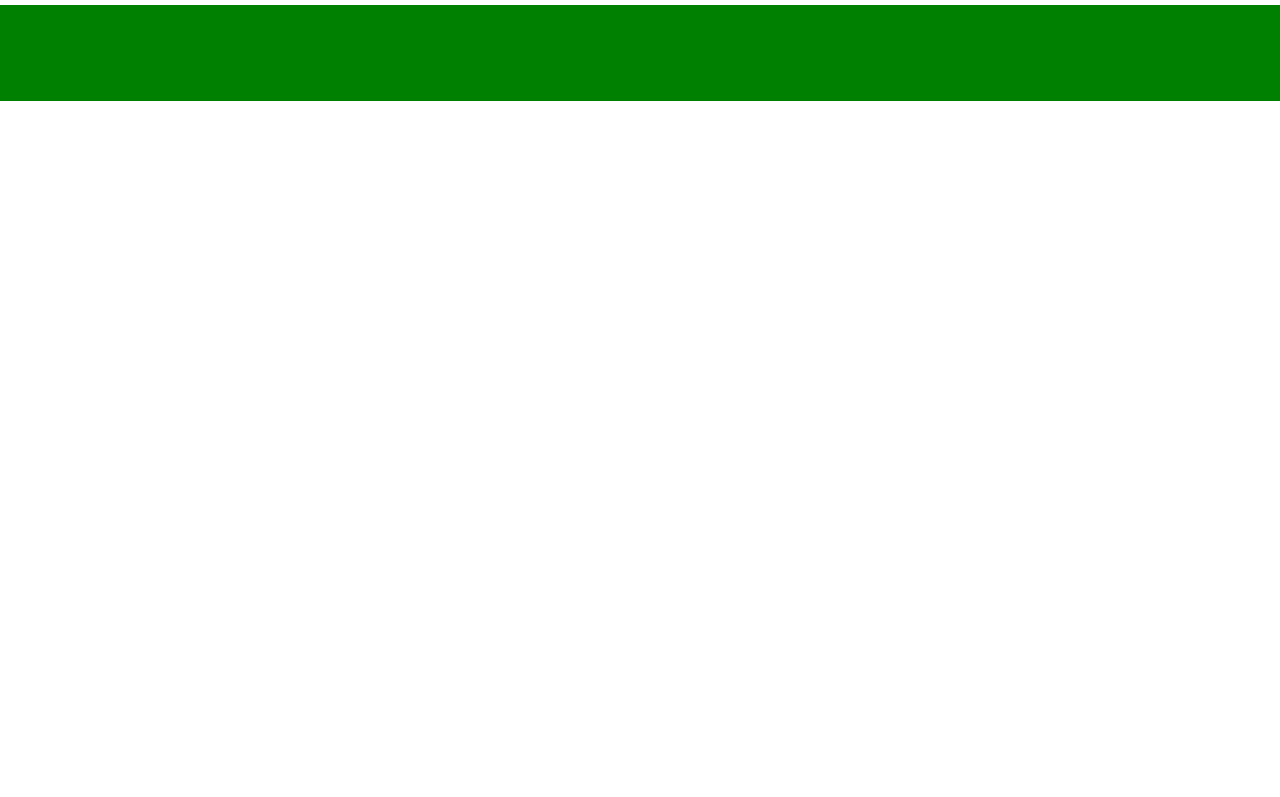
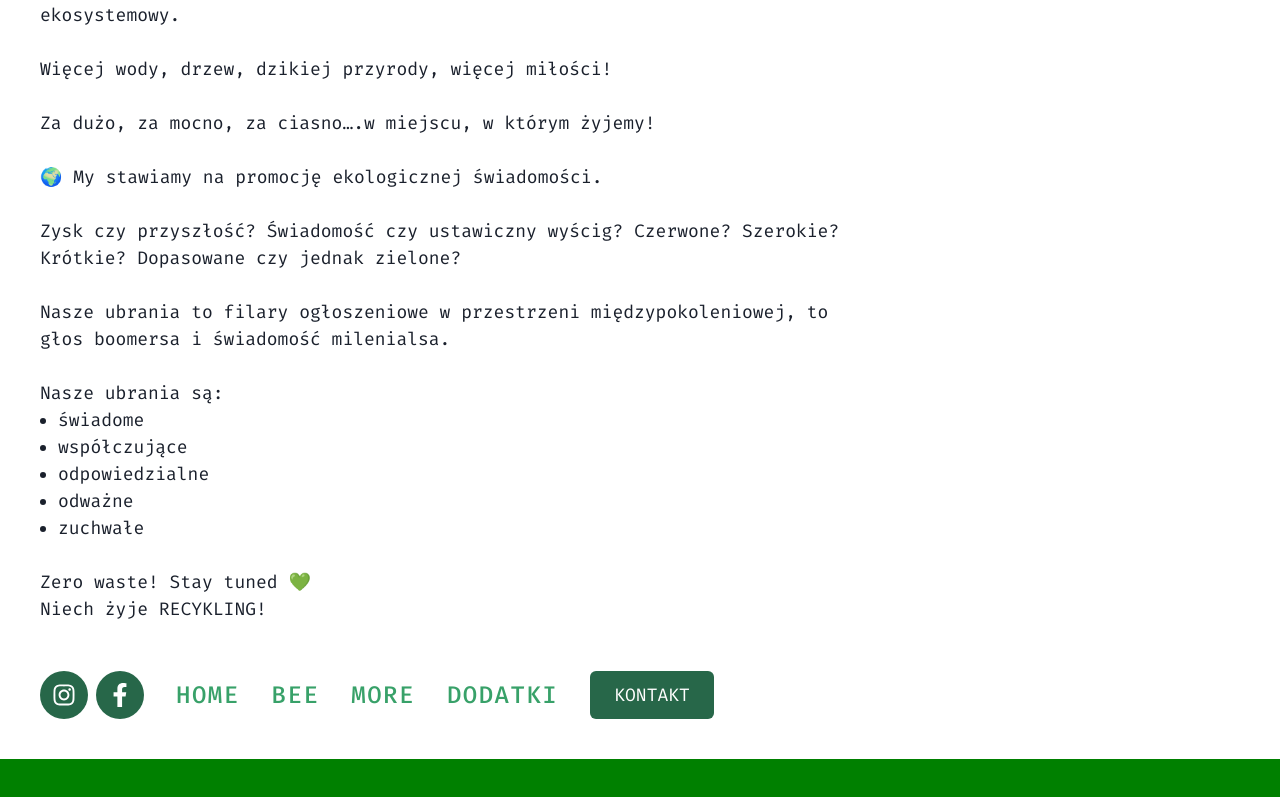
Before and after one commit to michalsuchorski/once-more-portfolio, a React (Vite) app: page / in a window 1280 px wide. Shown: the part 699-1496 px from the top of the page. Before the commit the page ends 800 px from the top, so only its background shows below. Built offline with nearby package versions, Linux system fonts and the light colour scheme.

Commit message:
layout fix, add text

```diff
--- a/src/pages/Homepage/index.tsx
+++ b/src/pages/Homepage/index.tsx
@@ -1,44 +1,58 @@
 import {
+    Button,
     Flex,
-  Text,
-  Button,
     HStack,
-  VStack,
     IconButton,
+    Image,
     Link,
-  Image,
+    ListItem,
     Modal,
-  ModalOverlay,
-  ModalContent,
-  ModalHeader,
-  ModalFooter,
     ModalBody,
     ModalCloseButton,
-  useDisclosure,
+    ModalContent,
+    ModalFooter,
+    ModalHeader,
+    ModalOverlay,
+    Text,
+    UnorderedList,
+    VStack,
+    useDisclosure
 } from "@chakra-ui/react";
-import { FaInstagram, FaFacebookF } from "react-icons/fa";
-import OnceMore from "../../imgs/oncemore_napis.png";
+import { FaFacebookF, FaInstagram } from "react-icons/fa";
 import { Link as ReactLink } from "react-router-dom";
 import logo from "../../imgs/logo.png";
+import OnceMore from "../../imgs/oncemore_napis.png";
 
 export const Homepage = () => {
   const { isOpen, onOpen, onClose } = useDisclosure();
 
   return (
-    <Flex backgroundColor="green" w="100%" h="100vh" alignItems="center">
-      <VStack backgroundColor="white" p={{ base: 4, md: 10, lg: 16 }}  overflowX='hidden'>
-        <VStack alignItems="flex-start">
+    <Flex
+      backgroundColor="green"
+      w="100%"
+      alignItems="center"
+      minH="100vh"
+      flexDirection="column"
+    >
+      <HStack width="100%" h="15vh" />
+      <VStack
+        w="100%"
+        backgroundColor="white"
+        p={{ base: 4, md: 10, lg: 10 }}
+        overflowX="hidden"
+      >
+        <VStack alignItems="flex-start" w="100%">
           <HStack w="full">
             <Image
               onClick={onOpen}
               cursor="pointer"
               py={4}
               src={logo}
-              width={{ base: "100px", md: "175px", lg: "175px" }}
+              width={{ base: "100px", md: "150px", lg: "150px" }}
             />
             <Image
               src={OnceMore}
-              width={{ base: "400px", md: "500px", lg: "700px" }}
+              width={{ base: "400px", md: "500px", lg: "600px" }}
             />
             <Modal isOpen={isOpen} onClose={onClose} isCentered>
               <ModalOverlay />
@@ -47,14 +61,26 @@ export const Homepage = () => {
                 <ModalCloseButton />
                 <ModalBody>
                   <Text>
-                  Nasze logo, to żuk gnojownik🪳 <br /><br />
-                  Zachwycił nas swoją mozolną i niezwykle spektakularną pracą.<br /><br />
-                  Z odpadów konstruuje kulę. <br /><br />
-                  W 100% naturalną i ekologiczną. <br /><br />
-                  Toczona kula, kończy swoją podróż w dole, w którym rodzi się nowe życie.<br /><br />
-                  To moment kiedy koniec staje się początkiem. <br /><br />
-                  Kiedy odpad zmienia swoje przeznaczenie. <br /><br />
-                  Jeszcze raz! Once more!<br /><br />
+                    Nasze logo, to żuk gnojownik🪳 <br />
+                    <br />
+                    Zachwycił nas swoją mozolną i niezwykle spektakularną pracą.
+                    <br />
+                    <br />
+                    Z odpadów konstruuje kulę. <br />
+                    <br />
+                    W 100% naturalną i ekologiczną. <br />
+                    <br />
+                    Toczona kula, kończy swoją podróż w dole, w którym rodzi się
+                    nowe życie.
+                    <br />
+                    <br />
+                    To moment kiedy koniec staje się początkiem. <br />
+                    <br />
+                    Kiedy odpad zmienia swoje przeznaczenie. <br />
+                    <br />
+                    Jeszcze raz! Once more!
+                    <br />
+                    <br />
                     Dla nas najpiękniejsza forma RECYKLINGU ♻️
                   </Text>
                   {/* <Text as='mark' whiteSpace='pre-line'>
@@ -69,12 +95,48 @@ export const Homepage = () => {
               </ModalContent>
             </Modal>
           </HStack>
-          <Text w={{ base: "100%", md: "40%", lg: "40%" }} h="auto">
-            BE-NA IS A BRANDING STUDIO LED BY CREATIVE DIRECTOR, BINA ALTERA.
-            BE-NA WORKS WITH HEART-CENTERED CHANGE MAKERS AND PURPOSE-LED
-            ORIGINAL THINKERS DREAMERS, OVERACHIEVERS AND MISFITS WHO WANT TO
-            REACH THEIR AUDIENCE THROUGH THE BEAUTY, RESONANCE AND POWER OF
-            DESIGN. IF YOU HAVE A VISION, WE CAN BRING IT TO LIFE.
+          <Text
+            w={{ base: "100%", md: "70%", lg: "70%" }}
+            h="auto"
+            fontSize={{ base: "16px", md: "18px", lg: "18px" }}
+          >
+            Once more- <br />
+            Jeszcze raz! <br /> <br />
+            Dla Naszego środowiska, z myślą o przyszłości. <br />
+            <br />
+            Przerost konsumpcji degraduje Świat, dlatego ponownie podnosimy
+            używane i niemodne ubrania. <br />
+            <br />
+            Każda rzecz, którą odnawiamy, niesie ważne przesłanie. <br />
+            <br />
+            Nic nie trzeba mówić! Wystarczy założyć! <br />
+            <br />
+            Ubrania z drugiej ręki na których malujemy, naszywamy i haftujemy -
+            alert ekosystemowy. <br />
+            <br />
+            Więcej wody, drzew, dzikiej przyrody, więcej miłości! <br />
+            <br />
+            Za dużo, za mocno, za ciasno….w miejscu, w którym żyjemy! <br />
+            <br />
+            🌍 My stawiamy na promocję ekologicznej świadomości. <br />
+            <br />
+            Zysk czy przyszłość? Świadomość czy ustawiczny wyścig? Czerwone?
+            Szerokie? Krótkie? Dopasowane czy jednak zielone? <br />
+            <br />
+            Nasze ubrania to filary ogłoszeniowe w przestrzeni
+            międzypokoleniowej, to głos boomersa i świadomość milenialsa. <br />{" "}
+            <br />
+            Nasze ubrania są: <br />
+            <UnorderedList>
+              <ListItem>świadome</ListItem>
+              <ListItem>współczujące</ListItem>
+              <ListItem>odpowiedzialne</ListItem>
+              <ListItem>odważne</ListItem>
+              <ListItem>zuchwałe</ListItem>
+            </UnorderedList>
+            <br />
+            Zero waste! Stay tuned 💚 <br />
+            Niech żyje RECYKLING!
           </Text>
         </VStack>
         <Flex
@@ -120,6 +182,7 @@ export const Homepage = () => {
           </Flex>
         </Flex>
       </VStack>
+      <HStack width="100%" h="15vh" />
     </Flex>
   );
 };
```
Also changed, not shown: 3 other files (tests, documents, lock files or other folders). Lines whose indentation alone changed are shown as unchanged.
